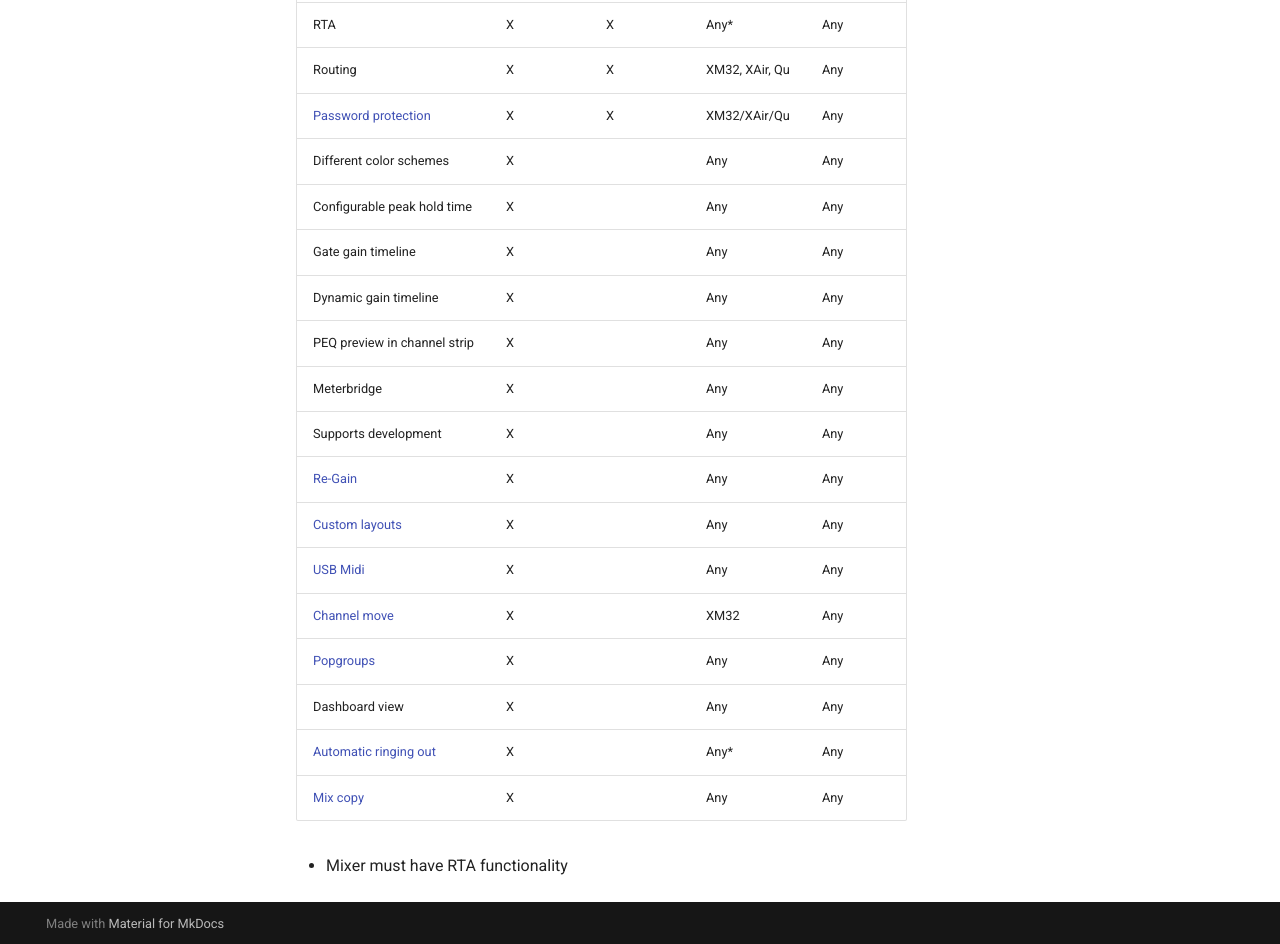
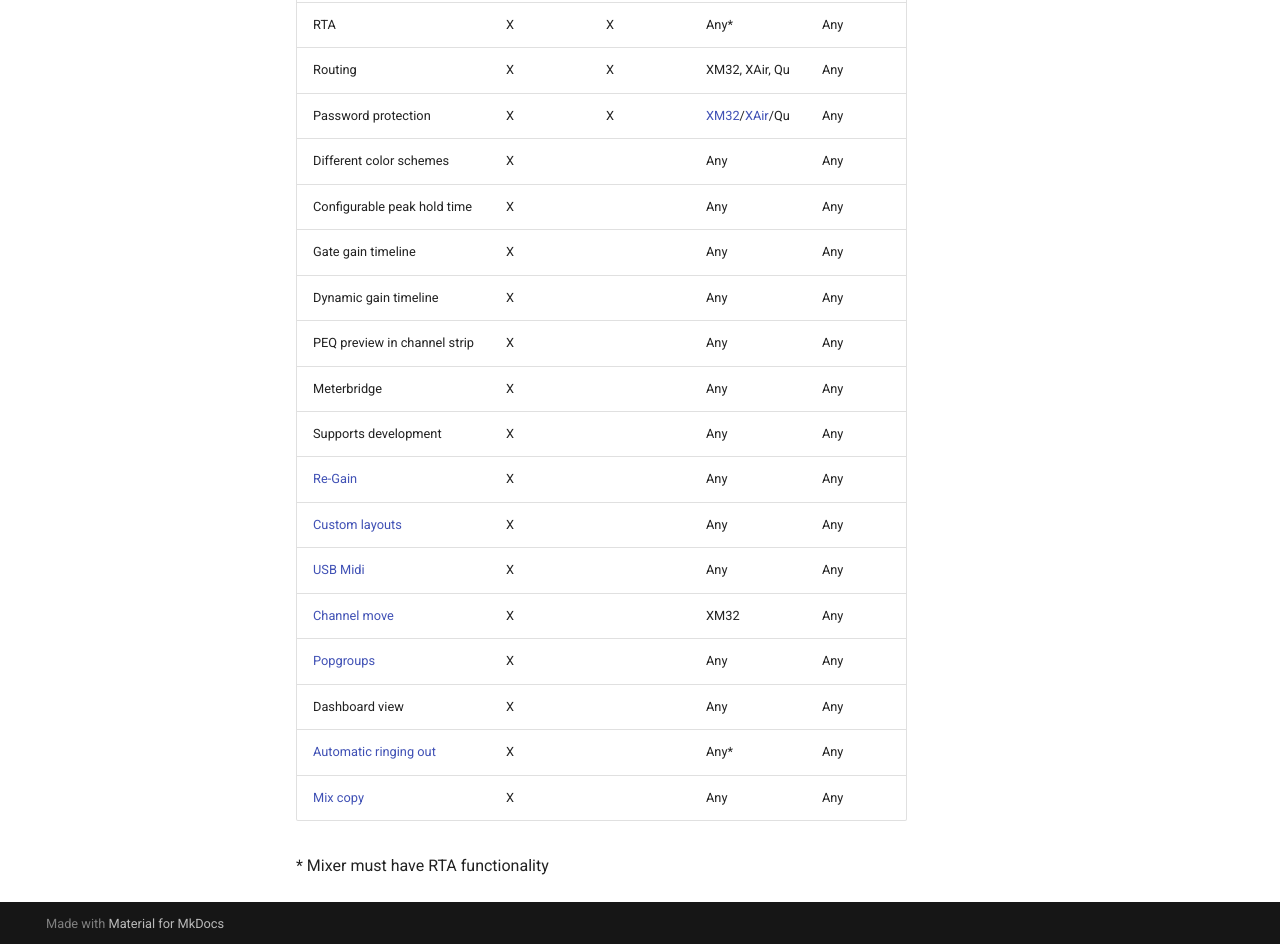
Before and after one commit to davidgiga1993/mixing-station-docs, an MkDocs documentation site: the page built from docs/feature-list.md, in a window 1280 px wide and 1400 px high, scrolled down 542 px. Shown: the part 453-1397 px from the top of the window. Built offline with MkDocs 1.6.1 and Material for MkDocs 9.7.7, drawn with Linux system fonts in a browser that asks for light colours; part of the change alters nothing that is shown.

```diff
--- a/docs/feature-list.md
+++ b/docs/feature-list.md
@@ -20,9 +20,9 @@ This page lists all the special features in the professional version.
 | Console settings | X | X | XM32, XAir, Qu | Any |
 | Layers | X | X | Any | Any |
 | [Unlimited DCA](layer-idcas.md) | X | X | Any | Any |
-| RTA | X | X | Any* | Any |
+| RTA | X | X | Any\* | Any |
 | Routing | X| X | XM32, XAir, Qu | Any |
-| [Password protection](xm32/bus-password.md) | X | X | XM32/XAir/Qu | Any |
+| Password protection | X | X | [XM32](xm32/bus-password.md)/[XAir](xair/bus-password.md)/Qu | Any |
 | Different color schemes | X | | Any | Any |
 | Configurable peak hold time | X | | Any | Any |
 | Gate gain timeline | X | | Any | Any |
@@ -39,4 +39,4 @@ This page lists all the special features in the professional version.
 | [Automatic ringing out](feedback-detection.md) | X | | Any* | Any |
 | [Mix copy](mix-copy.md) | X | | Any | Any |
 
-* Mixer must have RTA functionality
+\* Mixer must have RTA functionality
```
